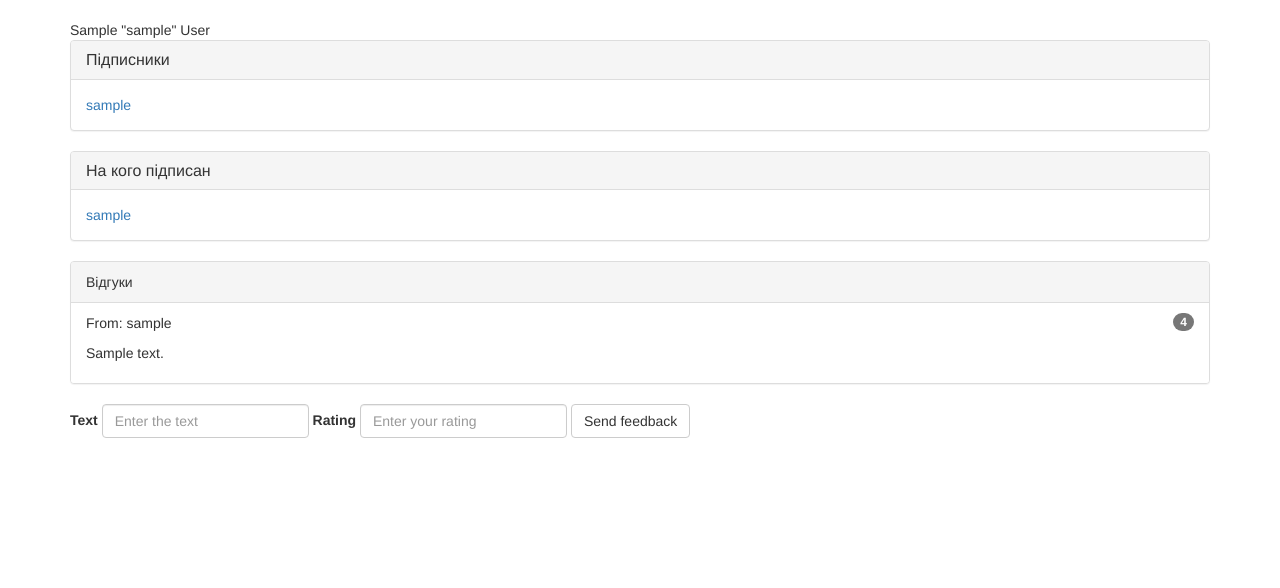
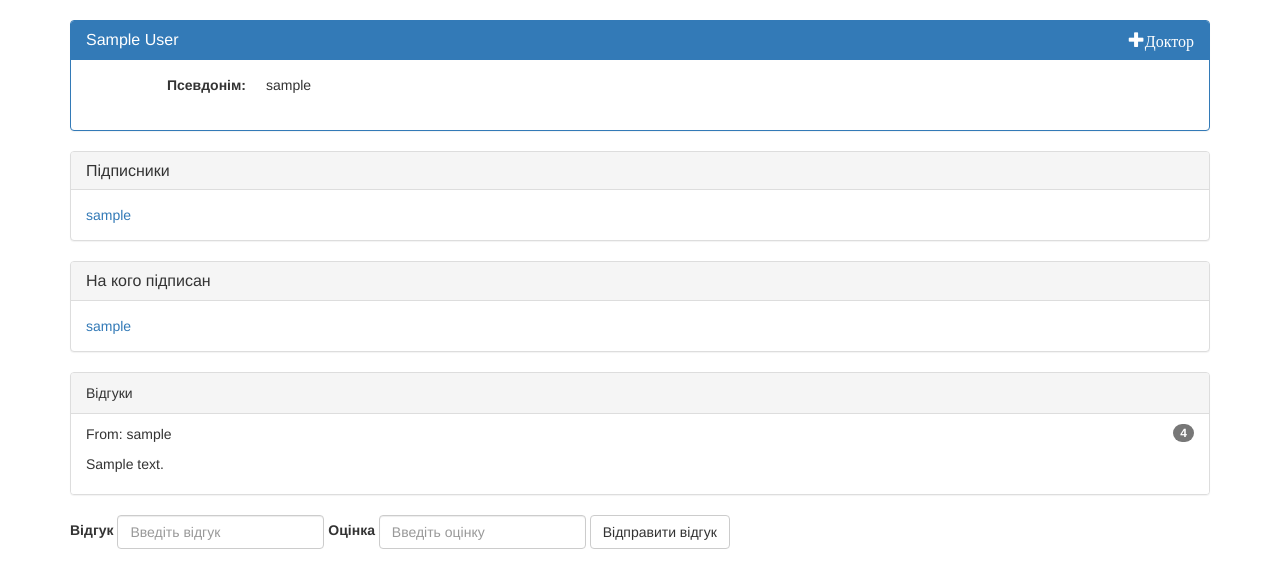
Before and after one commit to Cybran111/socialdoctor, a Django app: page /person/1/ in a window 1280 px wide. Shown: the part 52-640 px from the top of the page. Run offline with Django 3.2, Linux system fonts and the light colour scheme; a user stored in the database is signed in; tables that the repository leaves empty hold one stand-in row (values such as "Sample post"); some libraries are stand-ins or nearby versions.

Commit message:
Working on template

```diff
--- a/templates/person.html
+++ b/templates/person.html
@@ -2,14 +2,34 @@
 
 {% block content %}
 
-    {{ person.user.first_name }} "{{ person.user.username }}" {{ person.user.last_name }}
+    <div class="panel panel-primary">
+      <div class="panel-heading">
+        <h3 class="panel-title">
+            {{ person.user.first_name }} {{ person.user.last_name }}
+            {% if person.user_type == "doctor" %}
+                <span class="glyphicon glyphicon-plus pull-right" aria-hidden="true">Доктор</span>
+            {% elif person.user_type == "patient" %}
+                <span class="glyphicon glyphicon-user pull-right" aria-hidden="true">Паціент</span>
+            {% endif %}
+        </h3>
+      </div>
+      <div class="panel-body">
+
+
+          <dl class="dl-horizontal">
+              <dt>Псевдонім: </dt>
+              <dd>{{ person.user.username }}</dd>
+            </dl>
+      </div>
+    </div>
+
+
 
     <div class="panel panel-default">
       <div class="panel-heading">
         <h3 class="panel-title">Підписники</h3>
       </div>
       <div class="panel-body">
-
         {% for following in person.userprofile_set.all %}
             <a href="{% url "person" following.id %}">{{ following }}</a>
         {% endfor %}
@@ -44,29 +64,30 @@
                     <p>{{ feedback.text }}</p>
 
                 </li>
-
+            {% empty %}
+                <li class="list-group-item list-group">
+                    <p>Відгуків ще немає</p>
+                </li>
             {% endfor %}
 
   </ul>
 </div>
 
-
-    {% if user.is_authenticated %}
+    {% if user.is_authenticated and person.user_type == 'doctor' %}
 
         <form action="{% url "send_feedback" person.id %}" method="POST" class="form-inline">
         {% csrf_token %}
       <div class="form-group">
-        <label for="feedback_text">Text</label>
-        <input name="text" type="text" class="form-control" id="feedback_text" placeholder="Enter the text">
+        <label for="feedback_text">Відгук</label>
+        <input name="text" type="text" class="form-control" id="feedback_text" placeholder="Введіть відгук">
       </div>
       <div class="form-group">
-        <label for="feedback_rating">Rating</label>
-        <input name="rating" type="number" class="form-control" id="feeback_rating" placeholder="Enter your rating">
+        <label for="feedback_rating">Оцінка</label>
+        <input name="rating" type="number" class="form-control" id="feeback_rating" placeholder="Введіть оцінку">
       </div>
-      <button type="submit" class="btn btn-default">Send feedback</button>
+      <button type="submit" class="btn btn-default">Відправити відгук</button>
 
         </form>
 
-
     {% endif %}
 {% endblock %}
```
